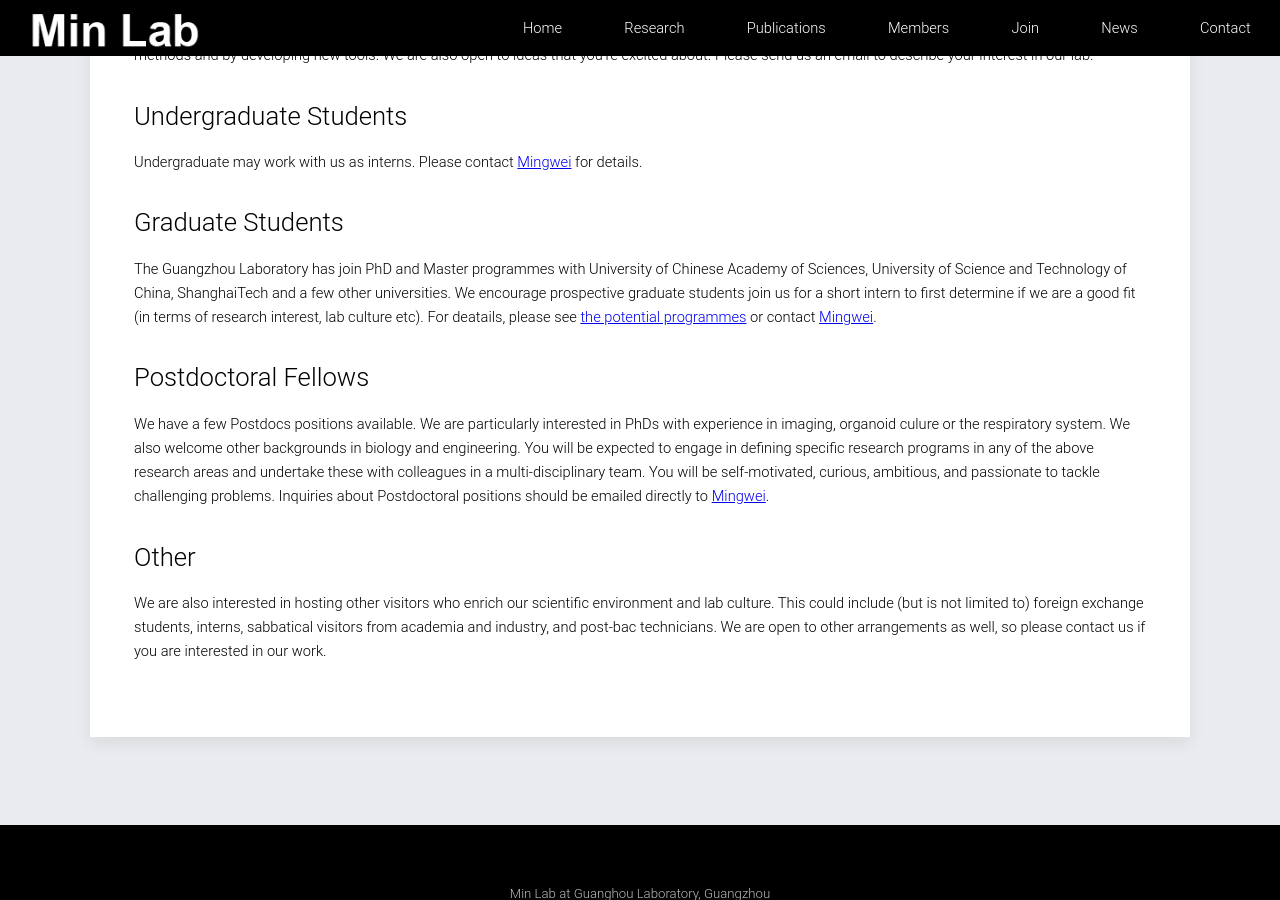
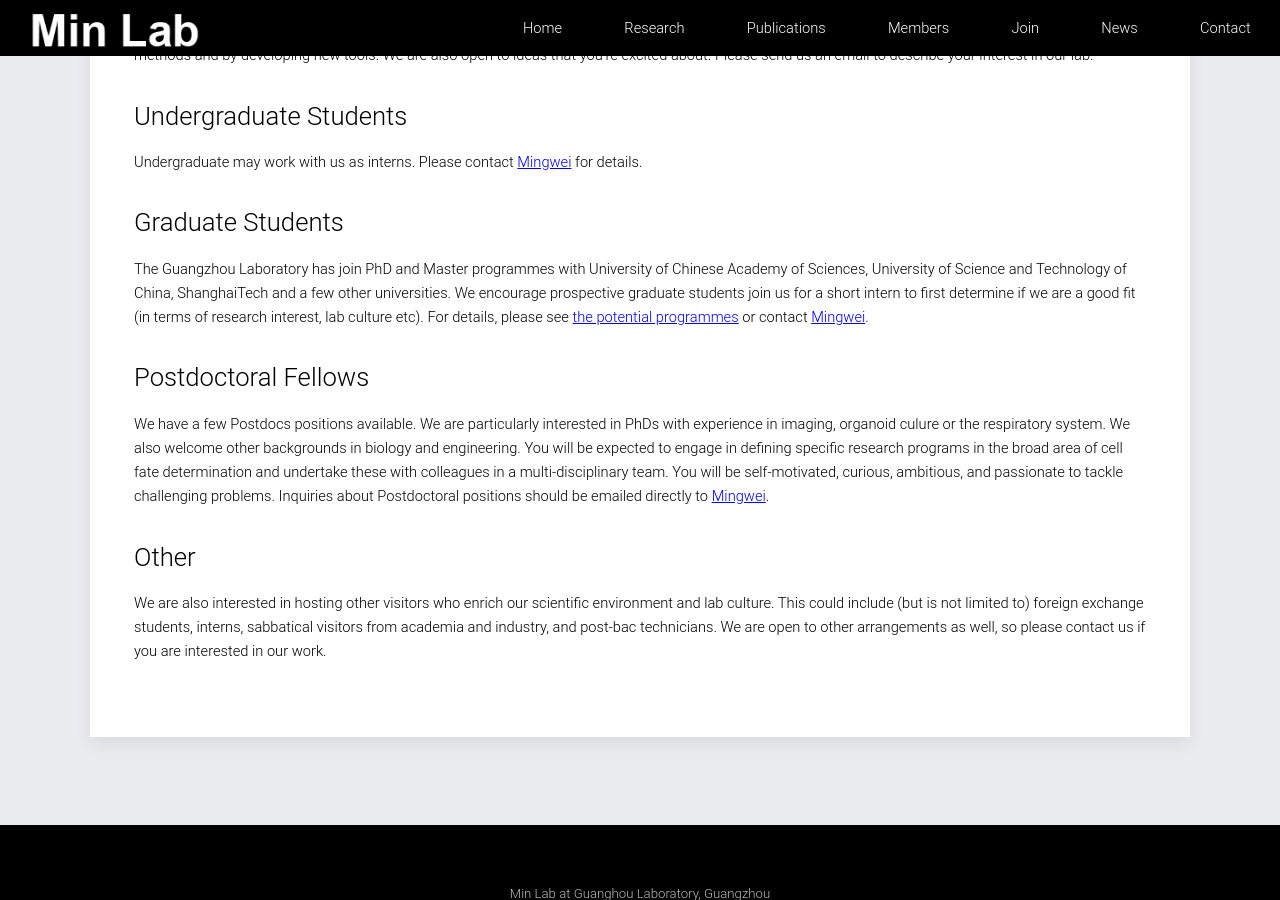
Before and after one commit to mm809/mm809.github.io, a Jekyll site: the page built from join/index.html, in a window 1280 px wide and 900 px high, scrolled down 430 px. Built offline with Jekyll 4.4.1, drawn with Linux system fonts in a browser that asks for light colours.

Commit message:
Update index.html

```diff
--- a/join/index.html
+++ b/join/index.html
@@ -15,11 +15,11 @@
 ## Graduate Students
 The Guangzhou Laboratory has join PhD and Master programmes with University of Chinese Academy of Sciences, University of Science and Technology of China, ShanghaiTech and a few other universities.
 We encourage prospective graduate students join us for a short intern to first determine if we are a good fit (in terms of research interest, lab culture etc).
-For deatails, please see <a href="https://mp.weixin.qq.com/s/xRxBnEBINkGaK0faPcm8Bg">the potential programmes</a> or contact <a href="/contact/">Mingwei</a>.
+For details, please see <a href="https://mp.weixin.qq.com/s/xRxBnEBINkGaK0faPcm8Bg">the potential programmes</a> or contact <a href="/contact/">Mingwei</a>.
 
 ## Postdoctoral Fellows
 We have a few Postdocs positions available. We are particularly interested in PhDs with experience in imaging, organoid culure or the respiratory system. We also welcome other backgrounds in biology and engineering.
-You will be expected to engage in defining specific research programs in any of the above research areas and undertake these with colleagues in a multi-disciplinary team.
+You will be expected to engage in defining specific research programs in the broad area of cell fate determination and undertake these with colleagues in a multi-disciplinary team.
 You will be self-motivated, curious, ambitious, and passionate to tackle challenging problems.
 Inquiries about Postdoctoral positions should be emailed directly to <a href="/contact/">Mingwei</a>.
 
```
